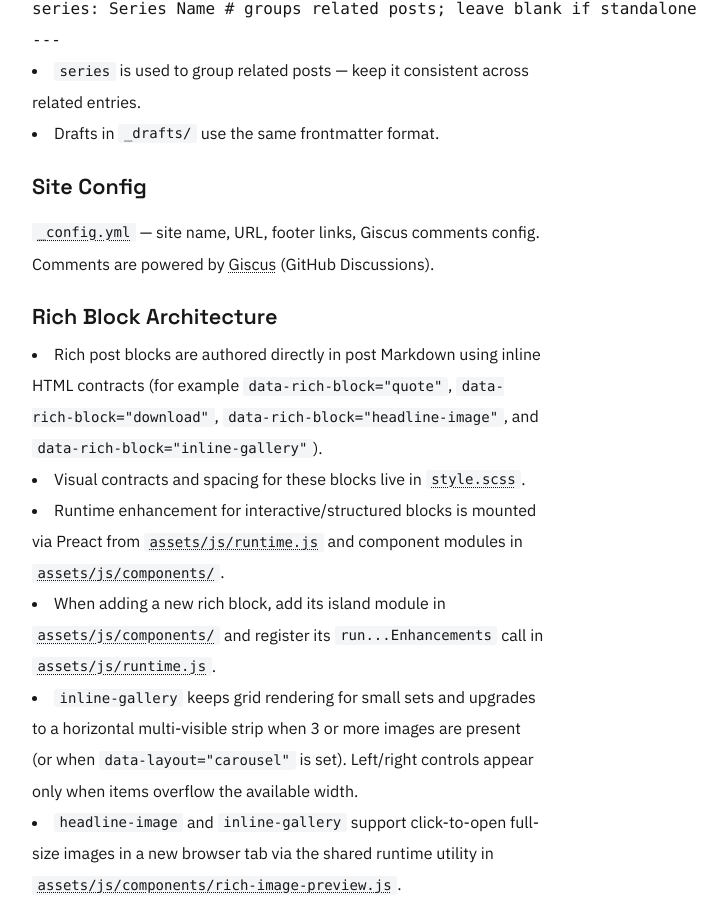
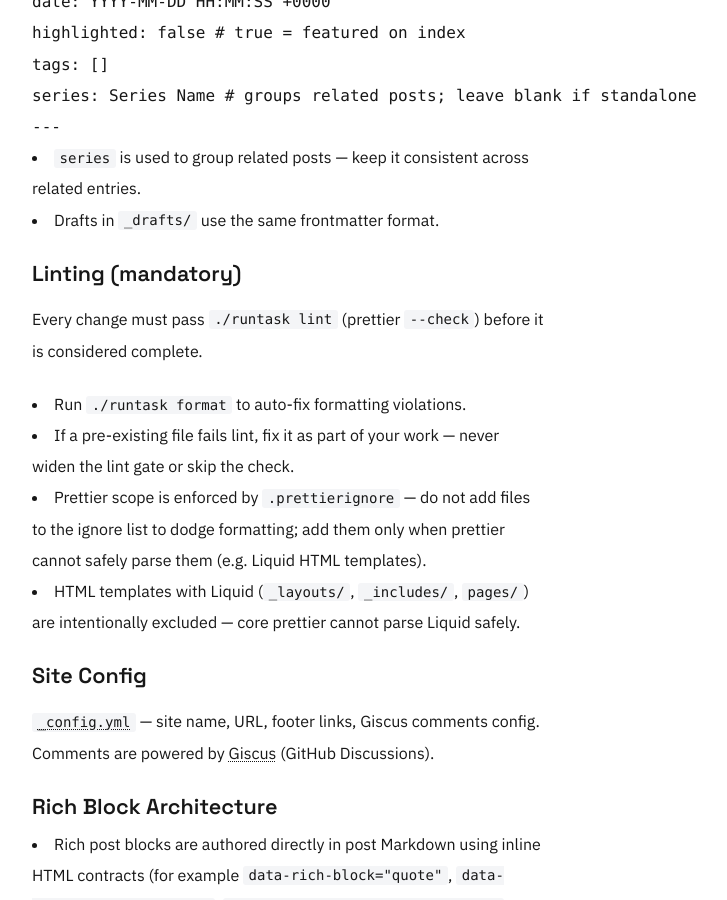
Before and after one commit to avrebarra/avrebarra.github.io, a Jekyll site: the page built from AGENTS.md, in a window 1280 px wide and 900 px high, scrolled down 1788 px. Shown: the whole window, without its empty margins (352-1079 px from the left). Built offline with Jekyll 4.4.1, drawn with Linux system fonts in a browser that asks for light colours; our own code applies the rules of GitHub Pages for plain Markdown files; some of the changed text lies outside the part shown.

Commit message:
Refactor build process: replace Makefile with Ruby task runner, add Prettier for linting, and update documentation

````diff
--- a/AGENTS.md
+++ b/AGENTS.md
@@ -7,16 +7,18 @@
 Run the dev server via Docker — no local Ruby/Jekyll install needed.
 
 ```bash
-make watch    # Start Jekyll at http://localhost:4000
+./runtask watch    # Start Jekyll at http://localhost:4000
 ```
 
 All Jekyll dependencies are bundled in the official `jekyll/jekyll` image.
 
 ## Key Commands
 
-| Purpose                | Command                            |
-| ---------------------- | ---------------------------------- |
-| Local dev server       | `make watch`                       |
+| Purpose             | Command            |
+| ------------------- | ------------------ |
+| Local dev server    | `./runtask watch`  |
+| Check formatting    | `./runtask lint`   |
+| Auto-fix formatting | `./runtask format` |
 
 ## Project Layout
 
@@ -55,6 +57,14 @@
 - `series` is used to group related posts — keep it consistent across related entries.
 - Drafts in `_drafts/` use the same frontmatter format.
 
+## Linting (mandatory)
+
+Every change must pass `./runtask lint` (prettier `--check`) before it is considered complete.
+
+- Run `./runtask format` to auto-fix formatting violations.
+- If a pre-existing file fails lint, fix it as part of your work — never widen the lint gate or skip the check.
+- Prettier scope is enforced by `.prettierignore` — do not add files to the ignore list to dodge formatting; add them only when prettier cannot safely parse them (e.g. Liquid HTML templates).
+- HTML templates with Liquid (`_layouts/`, `_includes/`, `pages/`) are intentionally excluded — core prettier cannot parse Liquid safely.
 
 ## Site Config
 
@@ -84,15 +94,15 @@
 
 ## Doc Index
 
-| Need                            | Look in                               | Hint                                        |
-| ------------------------------- | ------------------------------------- | ------------------------------------------- |
-| Project identity, quick start   | [README.md](README.md)                | Docker-based setup, key commands            |
-| Agent conventions (this file)   | [AGENTS.md](AGENTS.md)                | Commands, layout, frontmatter, rich blocks  |
-| Architecture and data flow      | [docs/architecture.md](docs/architecture.md) | Jekyll + Preact + Shiki pipeline    |
-| Writing guides and gotchas      | [docs/guides.md](docs/guides.md)      | Post creation, rich blocks, series          |
-| Design system                   | [DESIGN.md](DESIGN.md)                | Canonical UI contract, tokens, components   |
-| Site configuration              | [_config.yml](_config.yml)            | Giscus, analytics, author, permalink        |
-| Build and serve commands        | [Makefile](Makefile)                  | `make watch`                                 |
+| Need                          | Look in                                      | Hint                                       |
+| ----------------------------- | -------------------------------------------- | ------------------------------------------ |
+| Project identity, quick start | [README.md](README.md)                       | Docker-based setup, key commands           |
+| Agent conventions (this file) | [AGENTS.md](AGENTS.md)                       | Commands, layout, frontmatter, rich blocks |
+| Architecture and data flow    | [docs/architecture.md](docs/architecture.md) | Jekyll + Preact + Shiki pipeline           |
+| Writing guides and gotchas    | [docs/guides.md](docs/guides.md)             | Post creation, rich blocks, series         |
+| Design system                 | [DESIGN.md](DESIGN.md)                       | Canonical UI contract, tokens, components  |
+| Site configuration            | [_config.yml](_config.yml)                   | Giscus, analytics, author, permalink       |
+| Build and serve commands      | [runtask](runtask)                           | `./runtask watch`                          |
 
 ### AGENTS.md Attachment
 
````
Also changed, not shown: README.md (+33 -26 lines), package.json (added, +13 -0 lines), .prettierrc.json (added), 5 other files.
